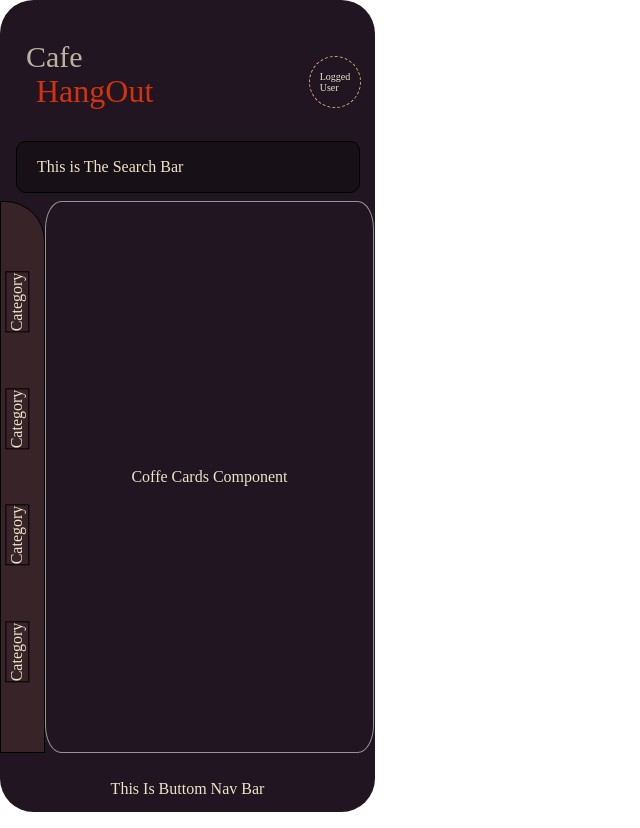
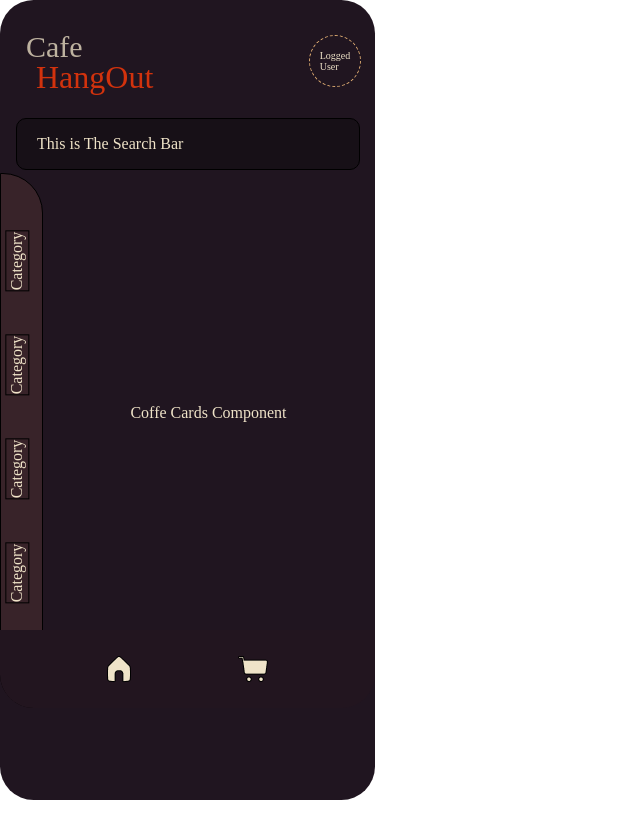
Before and after one commit to HangOutYL/HangOut, a React (Create React App) app: page / in a window 1280 px wide. Shown: the whole page, without its empty margins (0-640 px from the left). After the commit the page ends 800 px from the top, so only its background shows below. Built offline with nearby package versions, Linux system fonts and the light colour scheme; a web font is replaced by a local one.

Commit message:
Scaling Down View Size, added Button Nav Icons

```diff
--- a/src/components/Home/ButtomNav.js
+++ b/src/components/Home/ButtomNav.js
@@ -1,7 +1,14 @@
 import React from "react";
+import HomeButton from "../../views/HomeButtonVector.png";
+import CartButton from "../../views/CartButtonVector.png";
 
 const ButtomNav = () => {
-  return <div className="ButtomNav">This Is Buttom Nav Bar</div>;
+  return (
+    <div className="ButtomNav">
+      <img src={HomeButton} alt="HomeButton" />
+      <img src={CartButton} alt="CartButton" />
+    </div>
+  );
 };
 
 export default ButtomNav;
--- a/src/components/Home/home.css
+++ b/src/components/Home/home.css
@@ -2,7 +2,7 @@
 
 .Home {
   width: 375px;
-  height: 812px;
+  height: 100vh;
   left: 0px;
   top: 0px;
   display: flex;
@@ -20,8 +20,9 @@
   width: 120px;
   height: 97px;
   left: 16px;
-  top: 32px;
+  top: 22px;
   color: #efe3c8;
+
   /* border: 1px solid #000000; */
 }
 
@@ -51,7 +52,7 @@
   width: 115px;
   height: 67px;
   left: 20px;
-  top: 34px;
+  top: 30px;
 
   font-family: Rosarivo;
   font-style: normal;
@@ -74,10 +75,11 @@
   width: 50px;
   height: 50px;
   left: 309px;
-  top: 56px;
+  top: 35px;
   border: 1px dashed #dcaa70;
   border-radius: 50%;
   font-size: 10px;
+  cursor: pointer;
 }
 
 /* Search Bar */
@@ -92,7 +94,7 @@
   width: 303px;
   height: 30px;
   left: 16px;
-  top: 141px;
+  top: 118px;
 
   background: #171017;
   border-radius: 10px;
@@ -103,21 +105,21 @@
 
 .CoffeeCategories {
   display: flex;
-  justify-content: space-evenly;
+  justify-content: flex-start;
   flex-direction: column;
   /* align-items: flex-start; */
   padding: 35px 8px;
 
   position: absolute;
-  width: 45px;
-  height: 552px;
+  width: 43px;
+  height: 535px;
   left: 0px;
-  top: 201px;
+  top: 173px;
 
   background: rgba(112, 67, 65, 0.3);
   border: 1px solid #000000;
   box-sizing: border-box;
-  border-radius: 0px 40px 0px 0px;
+  border-radius: 0px 40px 0px 33.6232px;
 }
 
 .Category {
@@ -127,13 +129,17 @@
   font-weight: normal;
   font-size: 16px;
   line-height: 22px;
-
+  cursor: pointer;
   color: #efe3c8;
 
   border: 1px solid #000000;
   transform: rotate(-90deg);
 
   margin: 40px -22px;
+}
+
+.Category:hover {
+  background-color: #d8d2d2a8;
 }
 
 /* Coffee Cards */
@@ -144,22 +150,31 @@
   align-items: center;
   position: absolute;
   width: 327px;
-  height: 550px;
+  height: 480px;
   left: 45px;
-  top: 201px;
-  border: 1px solid #d8d2d2a8;
+  top: 173px;
+  /* border: 1px solid #09139ca8; */
   border-radius: 5%;
 }
 
 /* Bottom Nav Bar */
 
 .ButtomNav {
+  /* border: 1px solid #d8d2d2a8; */
+  background-color: #22151f;
   display: flex;
-  justify-content: center;
+  justify-content: space-evenly;
   align-items: center;
   position: absolute;
   width: 375px;
   height: 78px;
   left: 0px;
-  top: 750px;
+  top: 630px;
+  border-bottom-left-radius: 33.6232px;
+  border-bottom-right-radius: 33.6232px;
 }
+
+.ButtomNav img:hover {
+  background-color: #d8d2d2a8;
+  cursor: pointer;
+}
--- a/src/index.css
+++ b/src/index.css
@@ -2,8 +2,8 @@ body {
   margin: 0;
   padding: 0;
   /* border: 1px solid blue; */
-  height: 812px;
-  width: 375px;
+  height: 100vh;
+  width: 100vw;
   background: #ffffff;
   font-family: -apple-system, BlinkMacSystemFont, "Segoe UI", "Roboto", "Oxygen",
     "Ubuntu", "Cantarell", "Fira Sans", "Droid Sans", "Helvetica Neue",
```
Also changed, not shown: src/views/CartButtonVector.png (added), src/views/HomeButtonVector.png (added).
